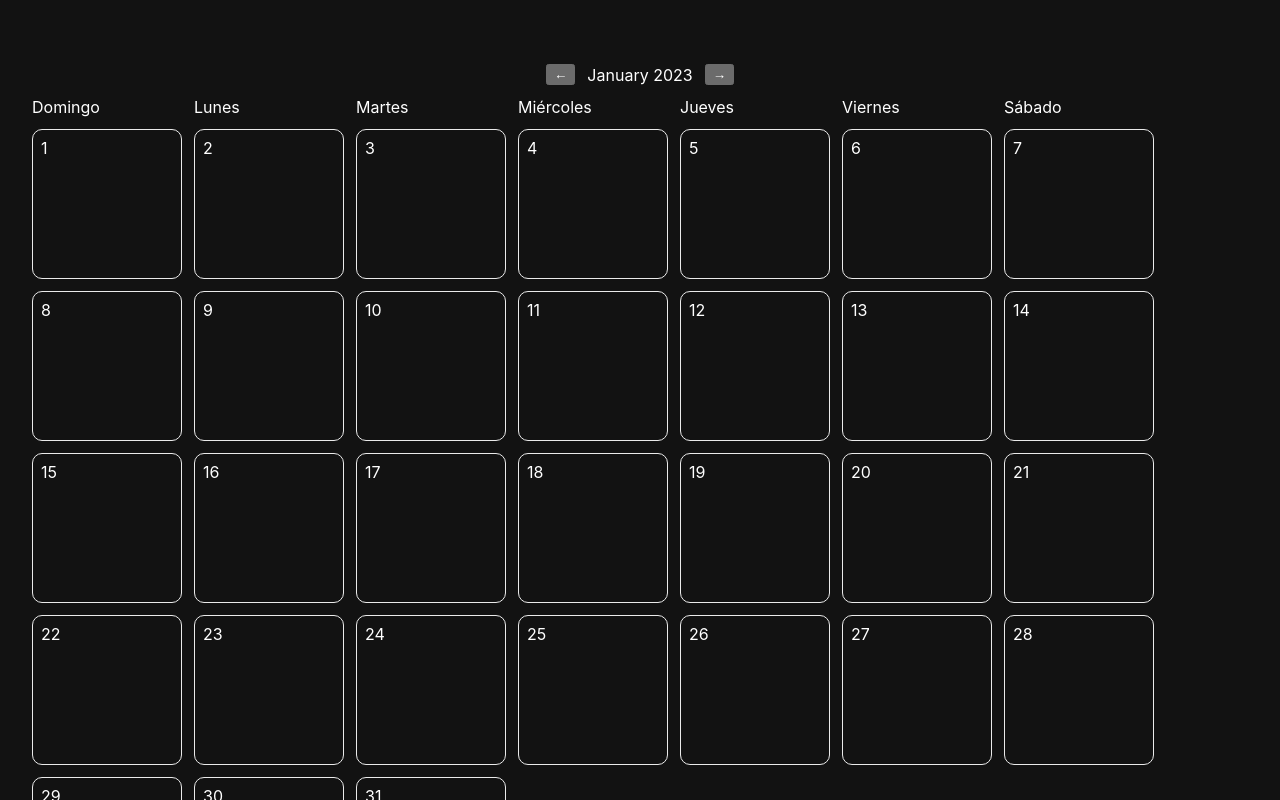
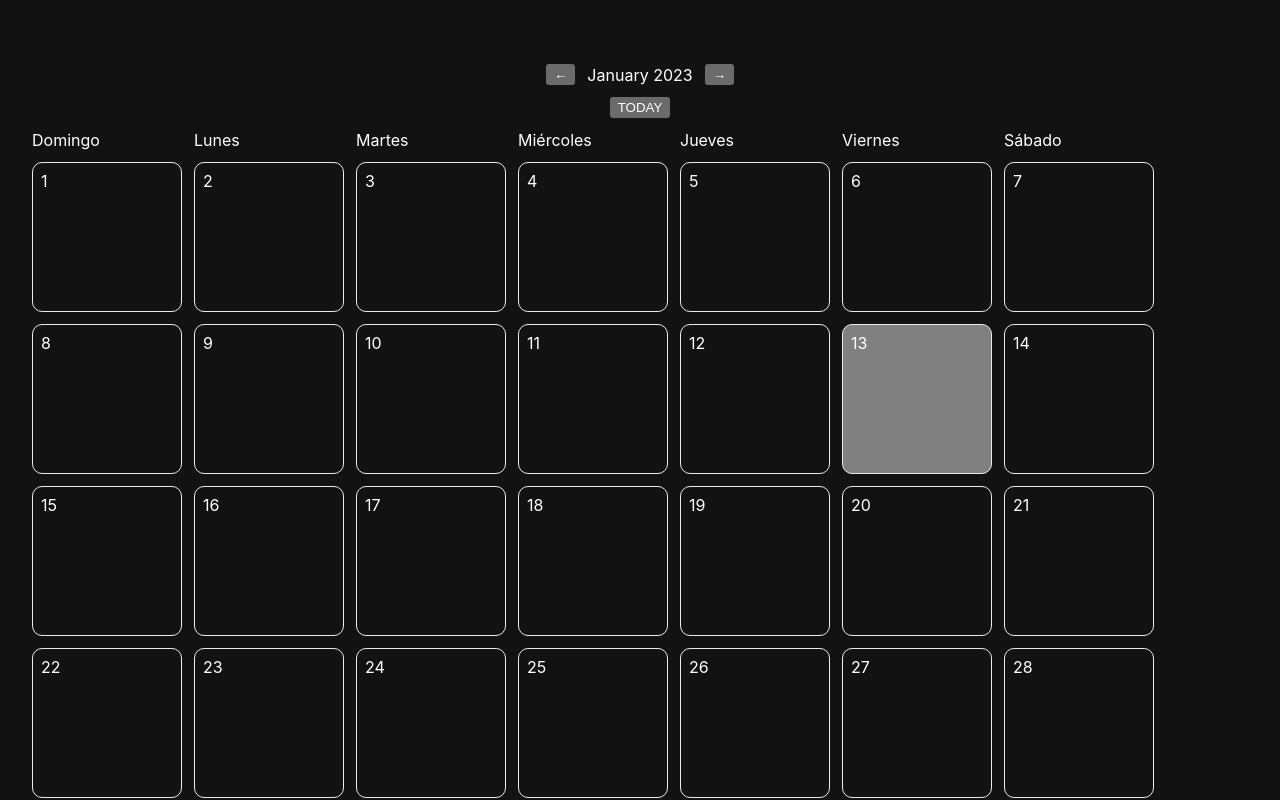
Before and after one commit to ernepazzo/cookunity-challenge-goncy, a Next.js app: page / in a window 1280 px wide. Shown: the top 800 px of the page. Built offline with nearby package versions, Linux system fonts and the light colour scheme.

Commit message:
Finalizado

```diff
--- a/pages/index.tsx
+++ b/pages/index.tsx
@@ -15,7 +15,15 @@ export default function Home() {
   const [date, setDate] = useState<Date>(() => new Date());
   const [schedule, setSchedule] = useState<Schedule>(() => new Map());
 
-  const diasSemana = ['Domingo','Lunes','Martes','Miércoles', 'Jueves','Viernes','Sábado']
+  const diasSemana = [
+    "Domingo",
+    "Lunes",
+    "Martes",
+    "Miércoles",
+    "Jueves",
+    "Viernes",
+    "Sábado",
+  ];
 
   function handleMonthChange(offset: number) {
     const draft = new Date(date);
@@ -68,19 +76,21 @@ export default function Home() {
             year: "numeric",
           })}
           <button onClick={() => handleMonthChange(1)}>→</button>
-          {/* <button onClick={() => setDate(new Date())}>TODAY</button> */}
         </nav>
+        <button className={styles.nav} onClick={() => setDate(new Date())}>TODAY</button>
         <div className={styles.calendar}>
           {diasSemana.map((dia, i) => (
-            <div key={i}>
-              {dia}
-            </div>
+            <div key={i}>{dia}</div>
           ))}
 
-          {Array.from({ length: (new Date(date.getFullYear(),date.getMonth(),1)).getDay() }, (_, i) => (
-            <div key={i} className={styles.day}>
-            </div>
-          ))}
+          {Array.from(
+            {
+              length: new Date(date.getFullYear(), date.getMonth(), 1).getDay(),
+            },
+            (_, i) => (
+              <div key={i} className={styles.day}></div>
+            )
+          )}
 
           {Array.from(
             {
@@ -96,11 +106,13 @@ export default function Home() {
               }`;
               const events = schedule.get(key);
 
+              const clasesDiv = (i + 1 === date.getDate()) ? `${styles.day} ${styles.dayToday}` : `${styles.day}`
+
               return (
                 <div
                   onClick={() => handleNewEvent(key)}
                   key={i}
-                  className={styles.day}
+                  className={clasesDiv}
                 >
                   {i + 1}
                   {events && (
@@ -133,6 +145,24 @@ export default function Home() {
               );
             }
           )}
+
+          {Array.from(
+            {
+              length:
+                (new Date(date.getFullYear(), date.getMonth(), 1).getDay() < 6
+                  ? 35
+                  : 42) -
+                (new Date(
+                  date.getFullYear(),
+                  date.getMonth() + 1,
+                  0
+                ).getDate() +
+                  new Date(date.getFullYear(), date.getMonth(), 1).getDay()),
+            },
+            (_, i) => (
+              <div key={i} className={styles.day}></div>
+            )
+          )}
         </div>
       </main>
     </div>
--- a/styles/Home.module.css
+++ b/styles/Home.module.css
@@ -34,3 +34,7 @@
   height: 150px;
   overflow-y: auto;
 }
+
+.dayToday {
+  background-color: gray;
+}
```
